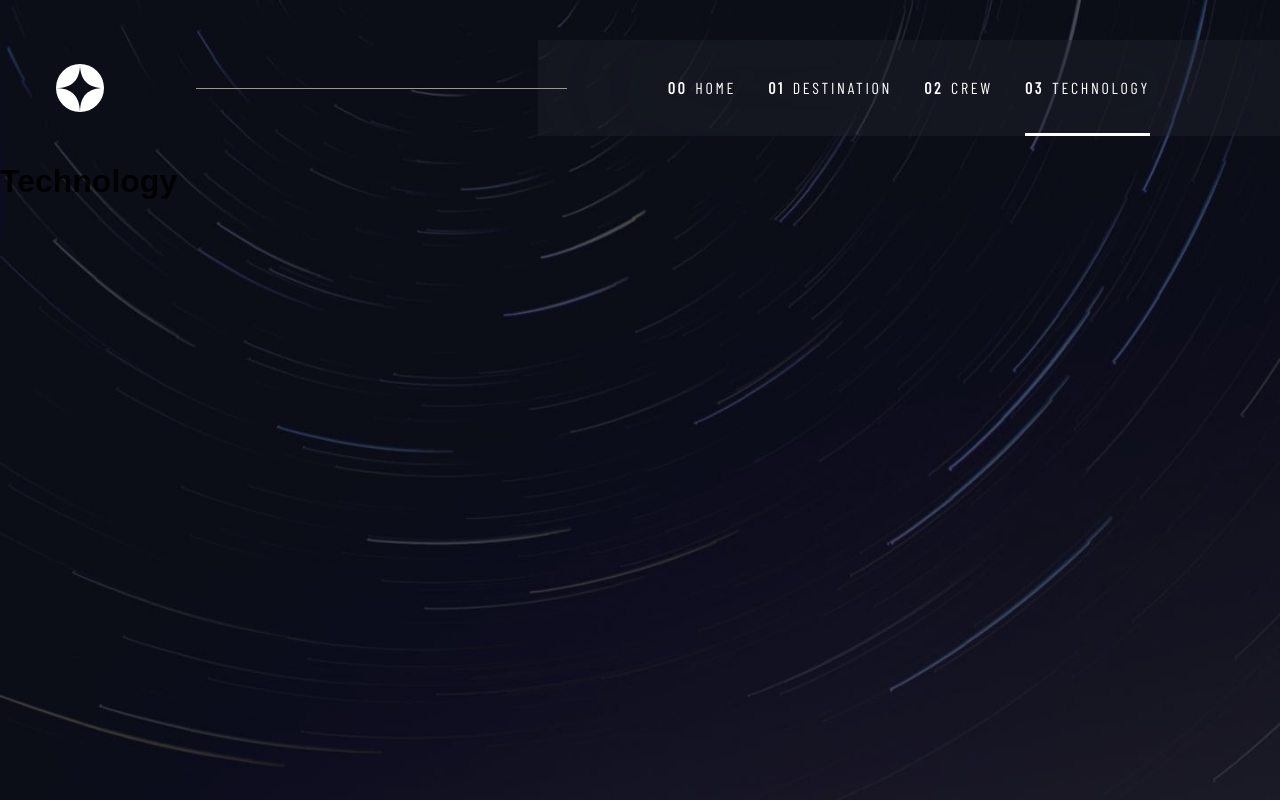
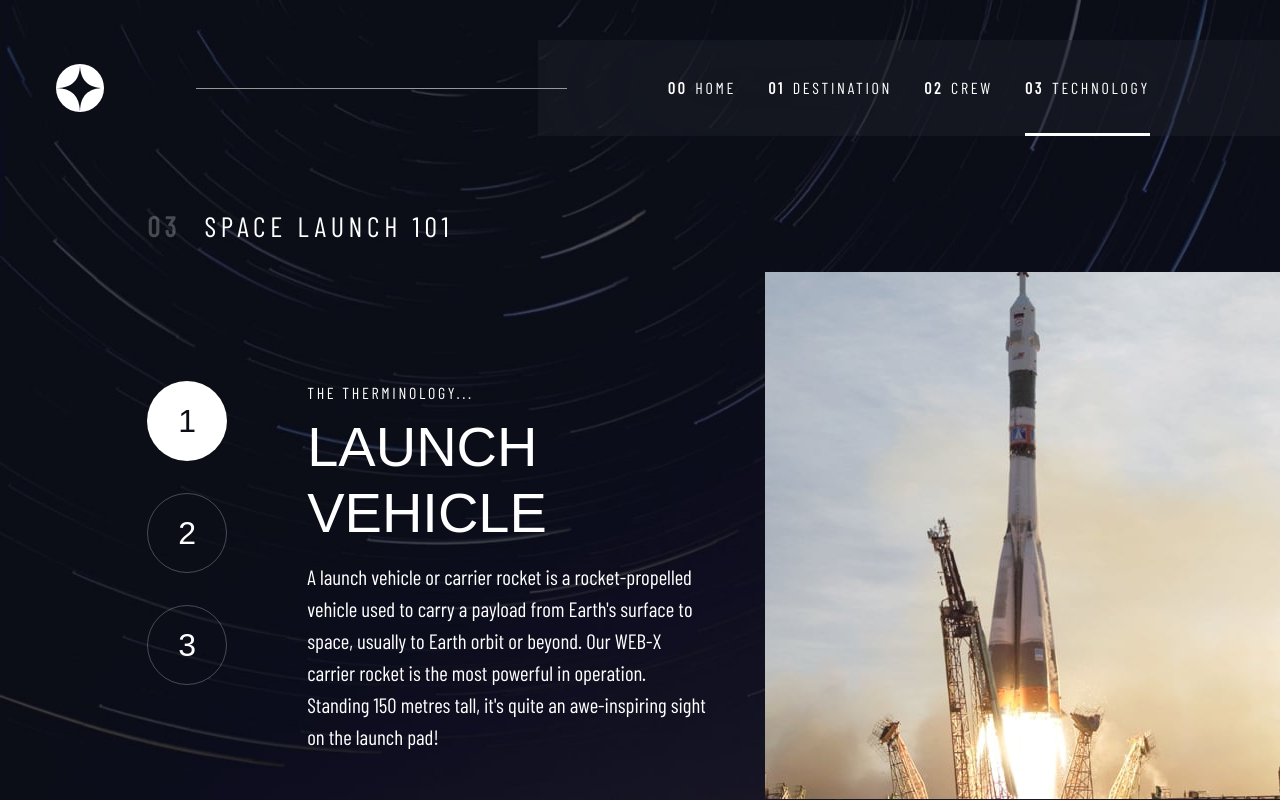
Before and after one commit to AlanSalas/space-tourism, a React (Create React App) app: page /technology in a window 1280 px wide. Built offline with nearby package versions, Linux system fonts and the light colour scheme; a web font is replaced by a local one.

Commit message:
Add dynamic data in Technology page

```diff
--- a/src/components/styled/index.jsx
+++ b/src/components/styled/index.jsx
@@ -53,6 +53,21 @@ export const ButtonExplore = styled("button")({
   },
 });
 
+export const Button = styled("button")({
+  backgroundColor: "transparent",
+  outline: "none",
+  border: "1px solid rgba(255,255,255,0.25)",
+  height: "80px",
+  width: "80px",
+  borderRadius: "100%",
+  cursor: "pointer",
+  transition: "border ease .4s, backgroundColor ease .4s",
+  color: "#FFFFFF",
+  "&:hover": {
+    border: "1px solid #FFFFFF",
+  },
+});
+
 export const Divider = styled("hr")({
   background: "#383B4B",
 });
--- a/src/constants/planets.js
+++ b/src/constants/planets.js
@@ -9,6 +9,11 @@ import CrewOne from "assets/crew/image-douglas-hurley.png";
 import CrewTwo from "assets/crew/image-mark-shuttleworth.png";
 import CrewThree from "assets/crew/image-victor-glover.png";
 import CrewFour from "assets/crew/image-anousheh-ansari.png";
+
+// Technologies portrait
+import TechOnePortrait from "assets/technology/image-launch-vehicle-portrait.jpg";
+import TechTwoPortrait from "assets/technology/image-spaceport-portrait.jpg";
+import TechThreePortrait from "assets/technology/image-space-capsule-portrait.jpg";
 
 export const planets = {
   Moon: ImageMoon,
@@ -23,3 +28,15 @@ export const crews = {
   "Victor Glover": CrewThree,
   "Anousheh Ansari": CrewFour,
 };
+
+export const technologyImages = {
+  "Launch vehicle": {
+    portrait: TechOnePortrait,
+  },
+  Spaceport: {
+    portrait: TechTwoPortrait,
+  },
+  "Space capsule": {
+    portrait: TechThreePortrait,
+  },
+};
--- a/src/pages/Technology.jsx
+++ b/src/pages/Technology.jsx
@@ -1,10 +1,72 @@
-import React from "react";
+import React, { useState } from "react";
+import technologyJson from "data/technology.json";
+import { Box, Stack, Typography } from "@mui/material";
+import { Container, Button } from "components/styled";
+import { technologyImages } from "constants/planets";
 
 const Technology = () => {
+  const [technologies] = useState(technologyJson?.technology);
+  const [currentTech, setCurrentTech] = useState(technologies[0]);
+  const [techImage, setTechImage] = useState(technologyImages[currentTech.name]);
+
+  const handleChangeTechnology = (techName) => {
+    const newTechnology = technologies.find((tech) => tech.name === techName);
+    setCurrentTech(newTechnology);
+    setTechImage(technologyImages[newTechnology.name]);
+  };
+
   return (
-    <div>
-      <h1>Technology</h1>
-    </div>
+    <Container sx={{ margin: "0 0 0 auto", maxWidth: "88.5%" }}>
+      <Stack direction="row" justifyContent="space-between">
+        <Box sx={{ pt: 9 }}>
+          <Stack direction="row" sx={{ mb: 17 }}>
+            <Typography variant="h5" sx={{ mr: 3, fontWeight: "bold", color: "tertiary.opacity" }}>
+              03
+            </Typography>
+            <Typography variant="h5" sx={{ color: "tertiary.main" }}>
+              SPACE LAUNCH 101
+            </Typography>
+          </Stack>
+          <Stack direction="row" gap={10}>
+            <Stack gap={4}>
+              {technologies &&
+                technologies.map((item, index) => (
+                  <Button
+                    key={item.name}
+                    sx={{ backgroundColor: currentTech.name === item.name && "tertiary.main" }}
+                    onClick={() => handleChangeTechnology(item.name)}
+                  >
+                    <Typography
+                      sx={{ color: currentTech.name === item.name && "primary.main" }}
+                      variant="h4"
+                    >
+                      {index + 1}
+                    </Typography>
+                  </Button>
+                ))}
+            </Stack>
+            <Box>
+              <Typography variant="navText" sx={{ color: "tertiary.main" }}>
+                THE THERMINOLOGY...
+              </Typography>
+              <Typography variant="h3" sx={{ color: "tertiary.main", mt: 1, mb: 2 }}>
+                {currentTech.name}
+              </Typography>
+              <Typography
+                component="p"
+                variant="bodyText"
+                sx={{ color: "tertiary.main", maxWidth: "400px" }}
+              >
+                {currentTech.description}
+              </Typography>
+            </Box>
+          </Stack>
+        </Box>
+        <Box sx={{ pt: 17 }}>
+          <Box component="img" src={techImage.portrait} />
+        </Box>
+      </Stack>
+    </Container>
   );
 };
 
```
